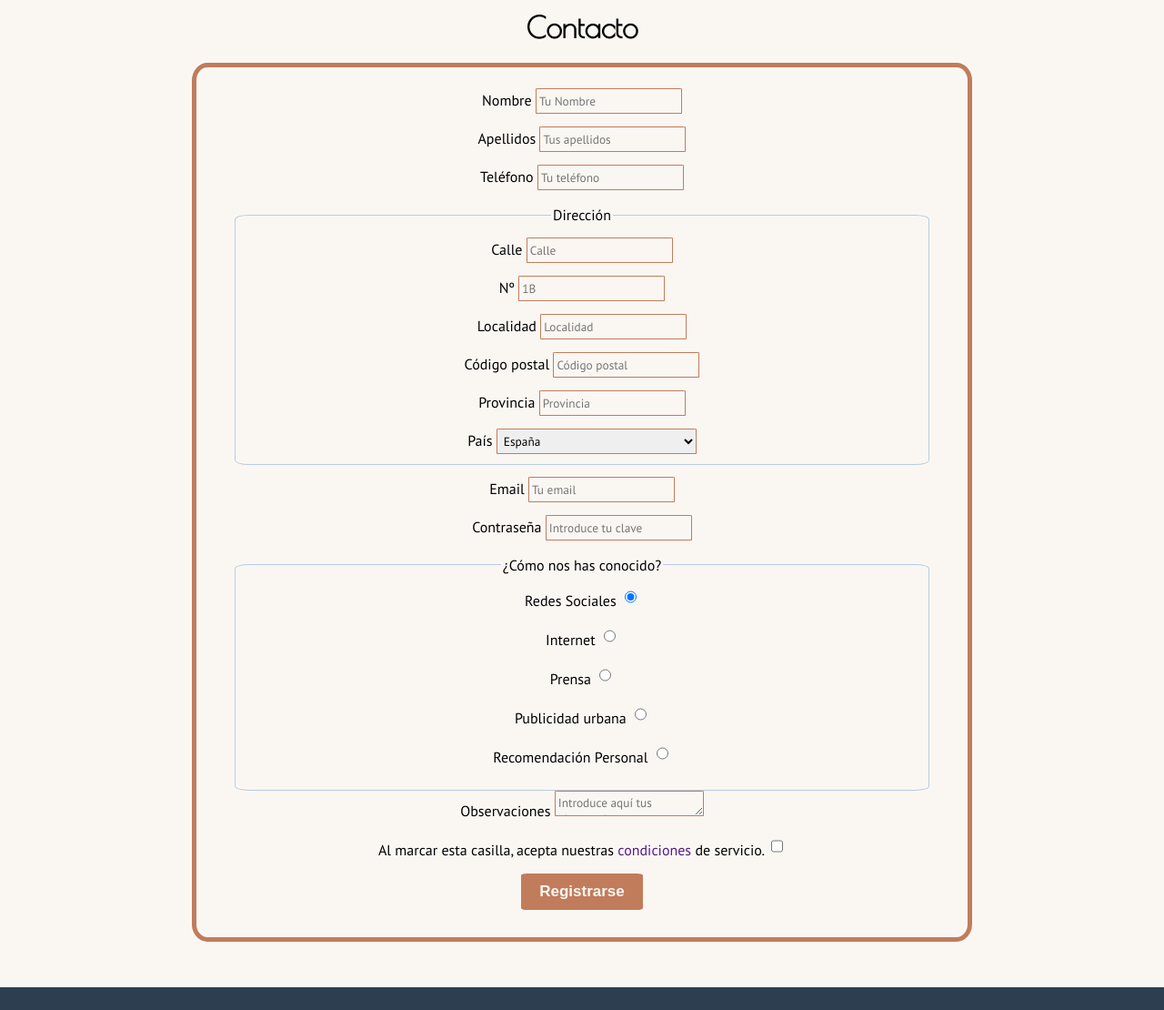
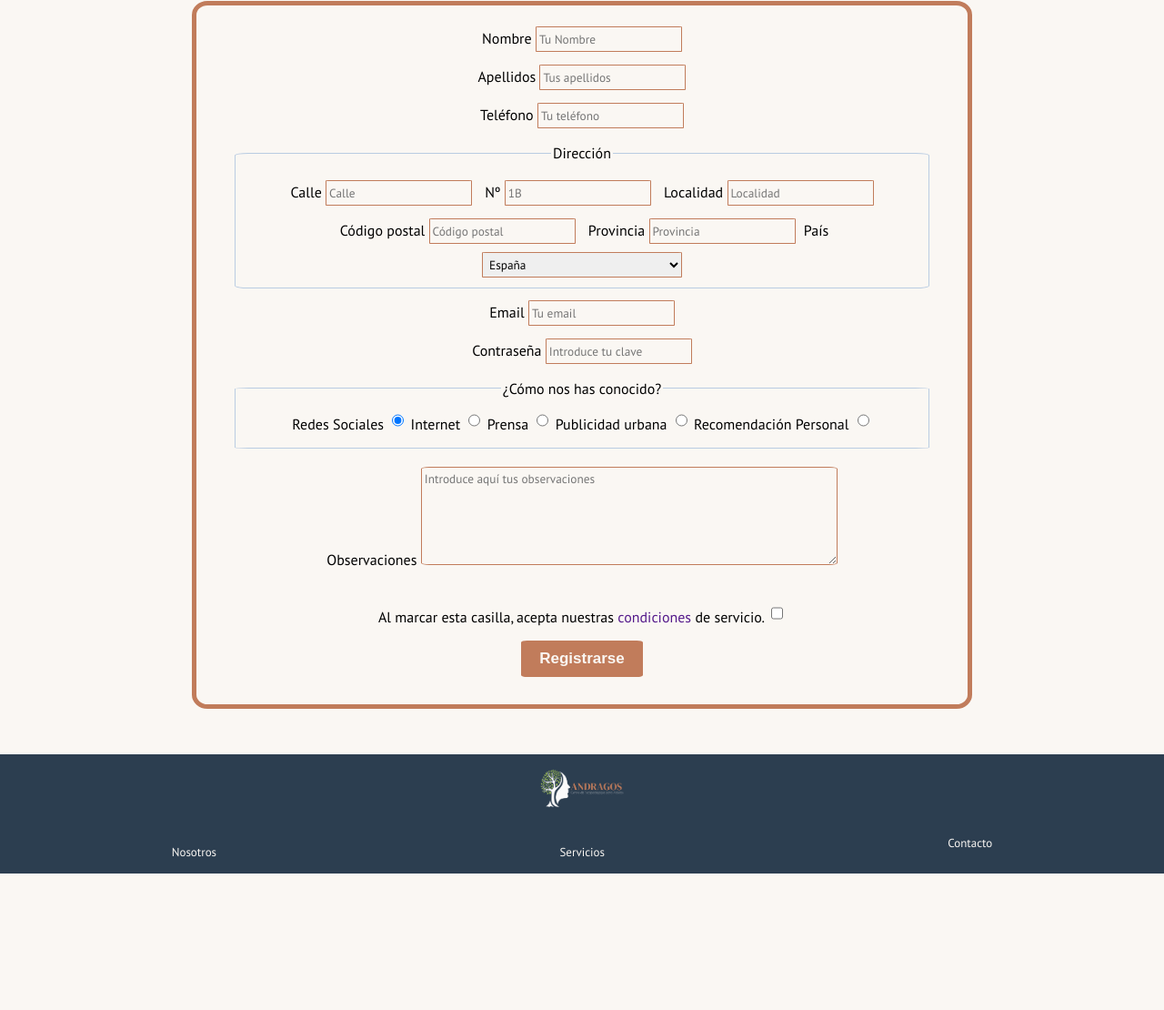
Before and after one commit to iMonHi/ProyectoDIW_Andragos, a plain HTML site: page contacto.html in a window 1280 px wide. Shown: the part 321-1431 px from the top of the page at 91% size. After the commit the page ends 1281 px from the top, so only its background shows below. Drawn offline with nearby package versions, Linux system fonts and the light colour scheme.

Commit message:
Últimos cambios contacto
Últimos cambios para la maquetación del html contacto, a falta de completar el resto de documentos html y ver su maquetación global final.

```diff
--- a/contacto.html
+++ b/contacto.html
@@ -38,49 +38,49 @@
     </header>
 
     <main class="contenedor">
-        <h3 class="centrar-texto h3__contacto">Contacto</h3>
+        <h3 class="centrar-texto h3__contacto"><span>Contacto</span></h3>
 
         <div class="contacto">
 
             <form class="formulario centrar-texto">
                 <!-- Nombre -->
-                <div class="espacio-entre-campos">
+                <div class="espacio-campos">
                     <label class="campo__label" for="nombre">Nombre</label>
                     <input class="campo__field" type="text" placeholder="Tu Nombre" name="nombre" id="nombre" required>
                 </div>
 
                 <!-- Apellidos -->
-                <div class="espacio-entre-campos">
+                <div class="espacio-campos">
                     <label class="campo__label" for="apellidos">Apellidos</label>
                     <input class="campo__field" type="text" placeholder="Tus apellidos" name="apellidos" id="apellidos" required>
                 </div>
                 <!-- Telf -->
-                <div class="espacio-entre-campos">
+                <div class="espacio-campos">
                     <label class="campo__label" for="telf">Teléfono</label>
                     <input class="campo__field" type="tel" placeholder="Tu teléfono" name="telf" id="telf">
                 </div>
                 <!-- Dirección -->
-                <fieldset class="espacio-entre-campos">
+                <fieldset class="espacio-campos ">
                     <legend>Dirección</legend>
                     <div class="direccion">
 
-                        <div class="display__block espacio-entre-campos">
+                        <div class="display__block espacio-campos">
                             <label class="campo__label" for="calle">Calle</label>
                             <input class="campo__field" type="text" placeholder="Calle" name="calle" id="calle">
                         </div>
-                        <div class="display__block espacio-entre-campos">
+                        <div class="display__block espacio-campos">
                             <label class="campo__label" for="numero">Nº</label>
                             <input class="campo__field" type="text" placeholder="1B" name="numero" id="numero">
                         </div>
-                        <div class="display__block espacio-entre-campos">
+                        <div class="display__block espacio-campos">
                             <label class="campo__label" for="localidad">Localidad</label>
                             <input class="campo__field" type="text" placeholder="Localidad" name="localidad" id="localidad">
                         </div>
-                        <div class="display__block espacio-entre-campos">
+                        <div class="display__block espacio-campos">
                             <label class="campo__label" for="dir_postal">Código postal</label>
                             <input class="campo__field" type="text" pattern="^\d{5}$" placeholder="Código postal" name="dir_postal" id="dir_postal">
                         </div>
-                        <div class="display__block espacio-entre-campos">
+                        <div class="display__block espacio-campos">
                             <label class="campo__label" for="provincia">Provincia</label>
                             <input class="campo__field" type="text" placeholder="Provincia" name="provincia" id="provincia">
                         </div>
@@ -285,51 +285,51 @@
                 </fieldset>
 
                 <!-- Email -->
-                <div class="espacio-entre-campos">
+                <div class="espacio-campos">
                     <label class="campo__label" for="email">Email</label>
                     <input class="campo__field" type="email" placeholder="Tu email" name="email" id="email" required>
                 </div>
                 <!-- Contraseña -->
-                <div class="espacio-entre-campos">
+                <div class="espacio-campos">
                     <label class="campo__label" for="contrasena">Contraseña</label>
                     <input class="campo__field" type="password" placeholder="Introduce tu clave" name="contrasena" id="contrasena" required>
                 </div>
                 <!-- ¿Cómo nos has conocido? -->
                 <fieldset>
                     <legend>¿Cómo nos has conocido?</legend>
-                    <div class="espacio-entre-campos">
+                    <div class="espacio-campos--radio">
                         <label class="campo__label" for="rrss">Redes Sociales</label>
                         <input class="campo__field" type="radio" id="rrss" name="conocido" value="rrss" checked>
                     </div>
-                    <div class="espacio-entre-campos">
+                    <div class="espacio-campos--radio">
                         <label class="campo__label" for="internet">Internet</label>
                         <input class="campo__field" type="radio" name="conocido" id="internet" value="internet">
                     </div>
-                    <div class="espacio-entre-campos">
+                    <div class="espacio-campos--radio">
                         <label class="campo__label" for="prensa">Prensa</label>
                         <input class="campo__field" type="radio" name="conocido" id="prensa" value="prensa">
                     </div>
-                    <div class="espacio-entre-campos">
+                    <div class="espacio-campos--radio">
                         <label class="campo__label" for="publicidad">Publicidad urbana</label>
                         <input class="campo__field" type="radio" name="conocido" id="publicidad" value="publicidad">
                     </div>
-                    <div class="espacio-entre-campos">
+                    <div class="espacio-campos--radio">
                         <label class="campo__label" for="recomendacion">Recomendación Personal</label>
                         <input class="campo__field" type="radio" name="conocido" id="recomendacion" value="recomendacion">
                     </div>
                 </fieldset>
                 <!-- Observaciones -->
-                <div class="espacio-entre-campos">
+                <div class="espacio-campos--observaciones">
                     <label class="campo__label" for="observaciones">Observaciones</label>
                     <textarea class="campo__field" placeholder="Introduce aquí tus observaciones" name="observaciones" id="observaciones"></textarea>
                 </div>
                 <!-- Aceptar términos -->
-                <div class="espacio-entre-campos">
+                <div class="espacio-campos">
                     <label class="campo__label" for="terminos">Al marcar esta casilla, acepta nuestras <a href="" target="_blank" rel="">condiciones</a> de servicio.</label>
                     <input class="campo__field" type="checkbox" name="terminos" id="terminos" required>
                 </div>
                 <!-- Botón Registro -->
-                <div class="espacio-entre-campos">
+                <div class="espacio-campos">
                     <input class="boton" type="submit" value="Registrarse">
                 </div>
 
@@ -341,7 +341,7 @@
         <div class="contenedor">
             <div class="barra">
                 <a class="logo" href="">
-                    <img
+                    <img src="img/logo_andragos.png" alt="logo_andragos">
                 </a>
 
                 <nav class="navegacion">
--- a/styles.css
+++ b/styles.css
@@ -36,8 +36,6 @@ h2 { font-size: 4rem; }
 h3 { font-size: 3.2rem; }
 h4 { font-size: 2.8rem; }
 
-img { width: 100%; } /*Poner imagen*/
-
 .header, .contenedor, .footer {
     text-align: center;
     margin: 0;
@@ -62,12 +60,11 @@ img { width: 100%; } /*Poner imagen*/
     text-align: center;
 }
 
-.espacio-entre-campos {
+.espacio-campos {
     margin-bottom: 1rem;
 }
 
 /* Header y Navegación */
-
 h1 span { font-size: 2.8rem; color: var(--blanco); }
 
 .h3__contacto {
@@ -83,7 +80,7 @@ h1 span { font-size: 2.8rem; color: var(--blanco); }
 }
 
 .navegacion {
-    margin-top: 2rem;
+    margin: 3rem auto 0 auto;
 }
 
 .navegacion__enlace {
@@ -93,14 +90,30 @@ h1 span { font-size: 2.8rem; color: var(--blanco); }
     color: var(--blanco);
 }
 
+@media (min-width: 768px) {
+    .navegacion {
+        display: flex;
+        justify-content:space-around;
+        align-items: center;
+        margin-top: 1rem;
+    }
+}
+
 /* Footer */
 .navegacion__enlace {
     font-size: small;
 }
 
+.logo img {
+    margin-top: 1rem;
+    width: 100px;
+}
+
+.navegacion__enlace:last-of-type {
+    padding-bottom: 2rem;
+}
 
 /* Formulario */
-
 .contacto {
     margin-bottom: 5rem;
 }
@@ -133,3 +146,31 @@ fieldset {
     padding: 0.3rem;
     font-family: inherit;
 }
+
+.espacio-campos--radio {
+    margin: 0;
+}
+
+.espacio-campos--observaciones {
+    margin: 2rem auto 3rem auto;
+}
+
+@media (min-width: 768px) {
+    .espacio-campos--observaciones textarea {
+        width: 450px;
+        height: 100px;
+    }
+
+    .espacio-campos--observaciones label {
+        display: inline;
+    }
+
+    .espacio-campos--radio {
+        display: inline;
+    }
+
+    .direccion .display__block {
+        display: inline-block;
+        margin: 0.5rem;
+    }
+}
```
Also changed, not shown: img/logo_andragos.png (added).
